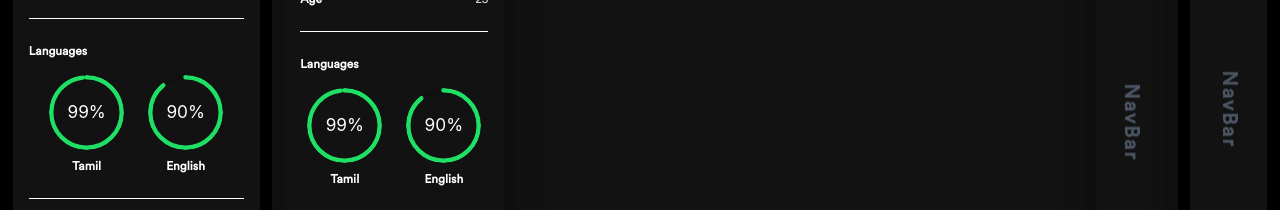
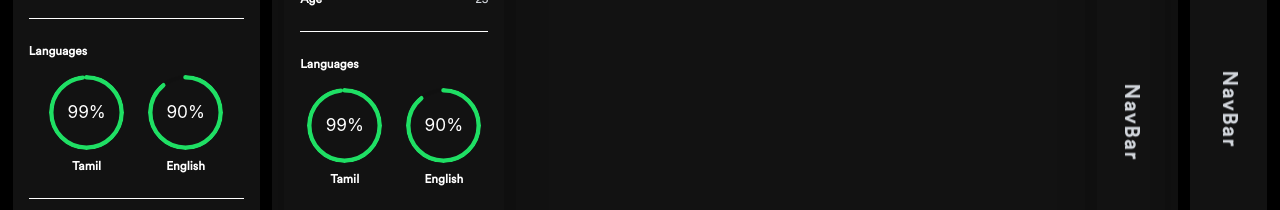
Before and after one commit to hariprasath7799/Protfolio, a Next.js app: page /layout in a window 1280 px wide. Shown: the part 291-501 px from the top of the page. Built offline with nearby package versions, Linux system fonts and the light colour scheme.

Commit message:
latest update code

```diff
--- a/components/Common/Intro/Contact.jsx
+++ b/components/Common/Intro/Contact.jsx
@@ -8,13 +8,13 @@ const Contact = () => {
       <div className='flex flex-col'>
         <span className='text-Snow text-xs font-bold'>Email Address</span>
 
-        <span className='text-xs text-gray-600' mailto>
+        <span className='text-xs text-gray-300' mailto>
           <Link href={`mailto:${CONTACTS.EMAIL}`}>{CONTACTS.EMAIL}</Link>
         </span>
       </div>
       <div className='flex flex-col'>
         <span className='text-Snow text-xs font-bold'>Phone</span>
-        <span className='text-xs text-gray-600'>{CONTACTS.PHONE}</span>
+        <span className='text-xs text-gray-300'>{CONTACTS.PHONE}</span>
       </div>
     </div>
   );
--- a/pages/layout.js
+++ b/pages/layout.js
@@ -51,7 +51,7 @@ export default function Layout({ children }) {
               <FaBars />
             </span>
           </div>
-          <span className='absolute top-1/2 left-1/2 -translate-x-1/2 -translate-y-1/2 rotate-90 flex items-center justify-center text-center text-xl text-gray-600 font-extrabold tracking-widest'>
+          <span className='absolute top-1/2 left-1/2 -translate-x-1/2 -translate-y-1/2 rotate-90 flex items-center justify-center text-center text-xl text-gray-300 font-extrabold tracking-widest'>
             NavBar
           </span>
         </div>
```
